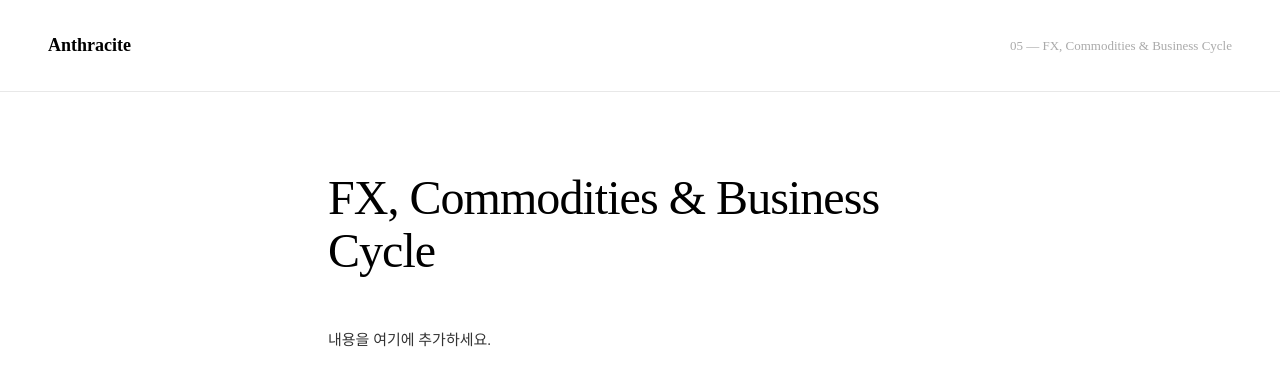
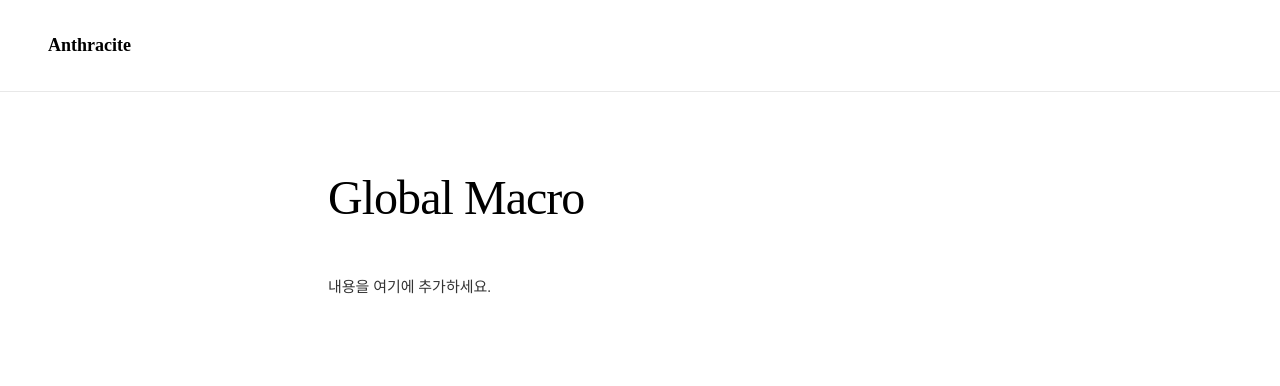
Before and after one commit to negamuster/yechanlee, a React (Vite) app: page /macro in a window 1280 px wide. Shown: the top 386 px of the page. Built offline with nearby package versions, Linux system fonts and the light colour scheme.

Commit message:
update main page

```diff
--- a/src/App.tsx
+++ b/src/App.tsx
@@ -1,11 +1,11 @@
 import { BrowserRouter, Routes, Route, useLocation } from 'react-router-dom'
 import { useEffect } from 'react'
-import Home from './pages/Home'
-import Equity from './pages/Equity'
-import Rates from './pages/Rates'
-import Treasury from './pages/Treasury'
-import Fred from './pages/Fred'
-import Macro from './pages/Macro'
+import Home from './pages/00_Home'
+import StockMarket from './pages/01_StockMarket'
+import BondMarket from './pages/02_BondMarket'
+import Fed from './pages/03_Fed'
+import EconomicIndicators from './pages/04_EconomicIndicators'
+import GlobalMacro from './pages/05_GlobalMacro'
 
 function ScrollToTop() {
   const { pathname } = useLocation()
@@ -21,11 +21,11 @@ function App() {
       <ScrollToTop />
       <Routes>
         <Route path="/" element={<Home />} />
-        <Route path="/equity" element={<Equity />} />
-        <Route path="/rates" element={<Rates />} />
-        <Route path="/treasury" element={<Treasury />} />
-        <Route path="/fred" element={<Fred />} />
-        <Route path="/macro" element={<Macro />} />
+        <Route path="/equity" element={<StockMarket />} />
+        <Route path="/rates" element={<BondMarket />} />
+        <Route path="/fed" element={<Fed />} />
+        <Route path="/indicators" element={<EconomicIndicators />} />
+        <Route path="/macro" element={<GlobalMacro />} />
       </Routes>
     </BrowserRouter>
   )
--- a/src/pages/Equity.tsx
+++ b/src/pages/01_StockMarket.tsx
@@ -48,13 +48,12 @@ export default function Equity() {
       {/* ── NAV ── */}
       <nav style={{ padding: '32px 48px', display: 'flex', justifyContent: 'space-between', alignItems: 'center', borderBottom: '1px solid #e8e8e8' }}>
         <span onClick={() => navigate('/')} style={{ fontSize: '20px', fontWeight: '600', cursor: 'pointer' }}>Anthracite</span>
-        <span style={{ fontSize: '14px', color: '#aaa' }}>01 — Equity Markets</span>
       </nav>
 
       {/* ── HEADER ── */}
       <section style={{ maxWidth: '860px', margin: '0 auto', padding: '80px 48px 64px' }}>
         <h1 style={{ fontSize: '52px', fontWeight: '400', letterSpacing: '-0.02em', marginBottom: '28px', lineHeight: '1.1' }}>
-          Equity Markets
+          Stock Market
         </h1>
         <p style={{ fontSize: '18px', lineHeight: '1.85', color: '#444', maxWidth: '640px', textAlign: 'justify', wordBreak: 'keep-all' }}>
           S&P 500, Nasdaq 100, FTSE 100, Nikkei 225, Hang Seng, KOSPI 등을 통해 주요 국가별 시장 흐름을 비교하며 글로벌 주식시장의 방향성을 파악합니다. 이러한 지수들은 시가총액과 유동성 등을 기준으로 구성 종목이 정기적으로 조정되며, 종목별 비중은 시장 가격 변화에 따라 지속적으로 변화합니다.
--- a/src/pages/Macro.tsx
+++ b/src/pages/02_BondMarket.tsx
@@ -1,15 +1,14 @@
 import { useNavigate } from 'react-router-dom'
 
-export default function Macro() {
+export default function Treasury() {
   const navigate = useNavigate()
   return (
     <div style={{ backgroundColor: '#ffffff', minHeight: '100vh', fontFamily: '"Times New Roman", Times, serif', color: '#000000' }}>
       <nav style={{ padding: '32px 48px', display: 'flex', justifyContent: 'space-between', alignItems: 'center', borderBottom: '1px solid #e8e8e8' }}>
         <span onClick={() => navigate('/')} style={{ fontSize: '18px', fontWeight: '600', cursor: 'pointer' }}>Anthracite</span>
-        <span style={{ fontSize: '13px', color: '#aaa' }}>05 — FX, Commodities & Business Cycle</span>
       </nav>
       <section style={{ maxWidth: '720px', margin: '0 auto', padding: '80px 48px 160px' }}>
-        <h1 style={{ fontSize: '48px', fontWeight: '400', letterSpacing: '-0.02em', marginBottom: '48px', lineHeight: '1.1' }}>FX, Commodities & Business Cycle</h1>
+        <h1 style={{ fontSize: '48px', fontWeight: '400', letterSpacing: '-0.02em', marginBottom: '48px', lineHeight: '1.1' }}>Rates & Bond Market</h1>
         <p style={{ fontSize: '15px', lineHeight: '1.9', color: '#333', marginBottom: '24px' }}>
           내용을 여기에 추가하세요.
         </p>
--- a/src/pages/Rates.tsx
+++ b/src/pages/03_Fed.tsx
@@ -34,7 +34,6 @@ export default function Rates() {
       {/* ── NAV ── */}
       <nav style={{ padding: '32px 48px', display: 'flex', justifyContent: 'space-between', alignItems: 'center', borderBottom: '1px solid #e8e8e8' }}>
         <span onClick={() => navigate('/')} style={{ fontSize: '20px', fontWeight: '600', cursor: 'pointer' }}>Anthracite</span>
-        <span style={{ fontSize: '14px', color: '#aaa' }}>02 — Fed & Monetary Policy</span>
       </nav>
 
       {/* ── HEADER ── */}
--- a/src/pages/Treasury.tsx
+++ b/src/pages/04_EconomicIndicators.tsx
@@ -1,15 +1,14 @@
 import { useNavigate } from 'react-router-dom'
 
-export default function Treasury() {
+export default function Fred() {
   const navigate = useNavigate()
   return (
     <div style={{ backgroundColor: '#ffffff', minHeight: '100vh', fontFamily: '"Times New Roman", Times, serif', color: '#000000' }}>
       <nav style={{ padding: '32px 48px', display: 'flex', justifyContent: 'space-between', alignItems: 'center', borderBottom: '1px solid #e8e8e8' }}>
         <span onClick={() => navigate('/')} style={{ fontSize: '18px', fontWeight: '600', cursor: 'pointer' }}>Anthracite</span>
-        <span style={{ fontSize: '13px', color: '#aaa' }}>03 — US Treasury & Yield Curve</span>
       </nav>
       <section style={{ maxWidth: '720px', margin: '0 auto', padding: '80px 48px 160px' }}>
-        <h1 style={{ fontSize: '48px', fontWeight: '400', letterSpacing: '-0.02em', marginBottom: '48px', lineHeight: '1.1' }}>US Treasury & Yield Curve</h1>
+        <h1 style={{ fontSize: '48px', fontWeight: '400', letterSpacing: '-0.02em', marginBottom: '48px', lineHeight: '1.1' }}>Economic Indicators</h1>
         <p style={{ fontSize: '15px', lineHeight: '1.9', color: '#333', marginBottom: '24px' }}>
           내용을 여기에 추가하세요.
         </p>
--- a/src/pages/Fred.tsx
+++ b/src/pages/05_GlobalMacro.tsx
@@ -1,15 +1,14 @@
 import { useNavigate } from 'react-router-dom'
 
-export default function Fred() {
+export default function Macro() {
   const navigate = useNavigate()
   return (
     <div style={{ backgroundColor: '#ffffff', minHeight: '100vh', fontFamily: '"Times New Roman", Times, serif', color: '#000000' }}>
       <nav style={{ padding: '32px 48px', display: 'flex', justifyContent: 'space-between', alignItems: 'center', borderBottom: '1px solid #e8e8e8' }}>
         <span onClick={() => navigate('/')} style={{ fontSize: '18px', fontWeight: '600', cursor: 'pointer' }}>Anthracite</span>
-        <span style={{ fontSize: '13px', color: '#aaa' }}>04 — FRED Indicators</span>
       </nav>
       <section style={{ maxWidth: '720px', margin: '0 auto', padding: '80px 48px 160px' }}>
-        <h1 style={{ fontSize: '48px', fontWeight: '400', letterSpacing: '-0.02em', marginBottom: '48px', lineHeight: '1.1' }}>FRED Indicators</h1>
+        <h1 style={{ fontSize: '48px', fontWeight: '400', letterSpacing: '-0.02em', marginBottom: '48px', lineHeight: '1.1' }}>Global Macro</h1>
         <p style={{ fontSize: '15px', lineHeight: '1.9', color: '#333', marginBottom: '24px' }}>
           내용을 여기에 추가하세요.
         </p>
```
Also changed, not shown: src/pages/00_Home.tsx (renamed from src/pages/Home.tsx, +4 -4 lines).
